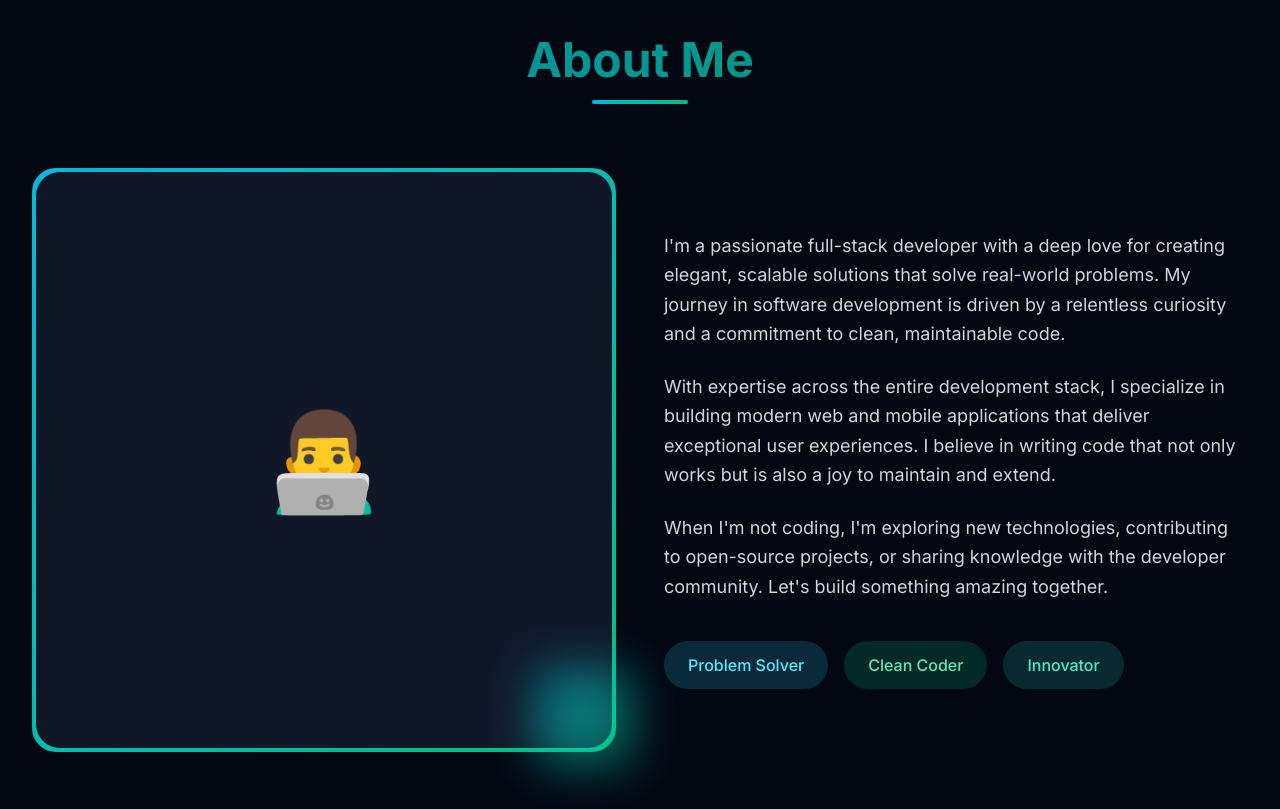
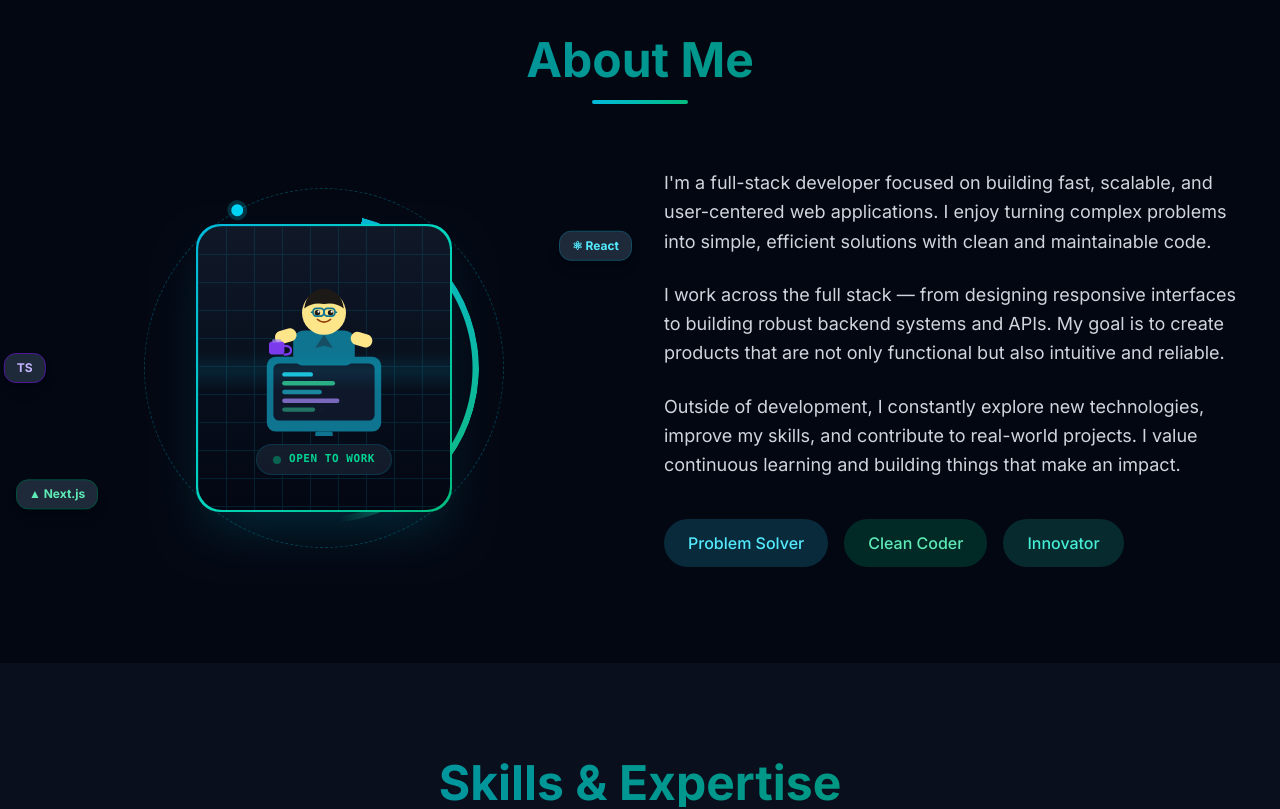
Before and after one commit to bukalla90/abuki_portfolio, a Next.js app: page / in a window 1280 px wide. Shown: the part 860-1669 px from the top of the page. Built offline with nearby package versions, Linux system fonts and the light colour scheme.

Commit message:
i have finished my portfolio for now

```diff
--- a/app/layout.tsx
+++ b/app/layout.tsx
@@ -20,7 +20,9 @@ export default function RootLayout({
 }) {
   return (
     <html lang="en" suppressHydrationWarning>
-      <body className={`${inter.className} bg-white dark:bg-gray-950 transition-colors duration-300`}>
+      <body
+        className={`${inter.className} bg-white dark:bg-gray-950 transition-colors duration-300`}
+      >
         <ThemeProvider
           attribute="class"
           defaultTheme="dark"
@@ -28,28 +30,74 @@ export default function RootLayout({
           disableTransitionOnChange
         >
           <Navigation />
+
           <PageTransition>
             <main className="min-h-screen">{children}</main>
           </PageTransition>
+
           <footer className="border-t border-gray-200 dark:border-gray-800 bg-white/50 dark:bg-gray-950/50 backdrop-blur-sm">
             <div className="max-w-7xl mx-auto px-4 sm:px-6 lg:px-8 py-8">
               <div className="flex flex-col md:flex-row justify-between items-center gap-4">
+                {/* Copyright */}
                 <p className="text-sm text-gray-500 dark:text-gray-400">
                   © {new Date().getFullYear()} Abubeker Oumer. All rights reserved.
                 </p>
+
+                {/* Social Links */}
                 <div className="flex space-x-6">
-                  <a href="#" className="text-gray-400 hover:text-cyan-500 dark:hover:text-cyan-400 transition-colors">
+
+                  {/* GitHub */}
+                  <a
+                    href="https://github.com/bukalla90"
+                    target="_blank"
+                    rel="noopener noreferrer"
+                    className="text-gray-400 hover:text-cyan-500 dark:hover:text-cyan-400 transition-colors"
+                  >
                     <span className="sr-only">GitHub</span>
-                    <svg className="h-6 w-6" fill="currentColor" viewBox="0 0 24 24"><path d="M12 0c-6.626 0-12 5.373-12 12 0 5.302 3.438 9.8 8.207 11.387.599.111.793-.261.793-.577v-2.234c-3.338.726-4.033-1.416-4.033-1.416-.546-1.387-1.333-1.756-1.333-1.756-1.089-.745.083-.729.083-.729 1.205.084 1.839 1.237 1.839 1.237 1.07 1.834 2.807 1.304 3.492.997.107-.775.418-1.305.762-1.604-2.665-.305-5.467-1.334-5.467-5.931 0-1.311.469-2.381 1.236-3.221-.124-.303-.535-1.524.117-3.176 0 0 1.008-.322 3.301 1.23.957-.266 1.983-.399 3.003-.404 1.02.005 2.047.138 3.006.404 2.291-1.552 3.297-1.23 3.297-1.23.653 1.653.242 2.874.118 3.176.77.84 1.235 1.911 1.235 3.221 0 4.609-2.807 5.624-5.479 5.921.43.372.823 1.102.823 2.222v3.293c0 .319.192.694.801.576 4.765-1.589 8.199-6.086 8.199-11.386 0-6.627-5.373-12-12-12z"/></svg>
+                    <svg className="h-6 w-6" fill="currentColor" viewBox="0 0 24 24">
+                      <path d="M12 0c-6.626 0-12 5.373-12 12 0 5.302 3.438 9.8 8.207 11.387.599.111.793-.261.793-.577v-2.234c-3.338.726-4.033-1.416-4.033-1.416-.546-1.387-1.333-1.756-1.333-1.756-1.089-.745.083-.729.083-.729 1.205.084 1.839 1.237 1.839 1.237 1.07 1.834 2.807 1.304 3.492.997.107-.775.418-1.305.762-1.604-2.665-.305-5.467-1.334-5.467-5.931 0-1.311.469-2.381 1.236-3.221-.124-.303-.535-1.524.117-3.176 0 0 1.008-.322 3.301 1.23.957-.266 1.983-.399 3.003-.404 1.02.005 2.047.138 3.006.404 2.291-1.552 3.297-1.23 3.297-1.23.653 1.653.242 2.874.118 3.176.77.84 1.235 1.911 1.235 3.221 0 4.609-2.807 5.624-5.479 5.921.43.372.823 1.102.823 2.222v3.293c0 .319.192.694.801.576 4.765-1.589 8.199-6.086 8.199-11.386 0-6.627-5.373-12-12-12z" />
+                    </svg>
                   </a>
-                  <a href="#" className="text-gray-400 hover:text-cyan-500 dark:hover:text-cyan-400 transition-colors">
+
+                  {/* LinkedIn */}
+                  <a
+                    href="https://www.linkedin.com/in/abubeker-oumer-hassen-bb61b93b0"
+                    target="_blank"
+                    rel="noopener noreferrer"
+                    className="text-gray-400 hover:text-cyan-500 dark:hover:text-cyan-400 transition-colors"
+                  >
                     <span className="sr-only">LinkedIn</span>
-                    <svg className="h-6 w-6" fill="currentColor" viewBox="0 0 24 24"><path d="M20.447 20.452h-3.554v-5.569c0-1.328-.027-3.037-1.852-3.037-1.853 0-2.136 1.445-2.136 2.939v5.667H9.351V9h3.414v1.561h.046c.477-.9 1.637-1.85 3.37-1.85 3.601 0 4.267 2.37 4.267 5.455v6.286zM5.337 7.433c-1.144 0-2.063-.926-2.063-2.065 0-1.138.92-2.063 2.063-2.063 1.14 0 2.064.925 2.064 2.063 0 1.139-.925 2.065-2.064 2.065zm1.782 13.019H3.555V9h3.564v11.452zM22.225 0H1.771C.792 0 0 .774 0 1.729v20.542C0 23.227.792 24 1.771 24h20.451C23.2 24 24 23.227 24 22.271V1.729C24 .774 23.2 0 22.222 0h.003z"/></svg>
+                    <svg className="h-6 w-6" fill="currentColor" viewBox="0 0 24 24">
+                      <path d="M20.447 20.452h-3.554v-5.569c0-1.328-.027-3.037-1.852-3.037-1.853 0-2.136 1.445-2.136 2.939v5.667H9.351V9h3.414v1.561h.046c.477-.9 1.637-1.85 3.37-1.85 3.601 0 4.267 2.37 4.267 5.455v6.286zM5.337 7.433c-1.144 0-2.063-.926-2.063-2.065 0-1.138.92-2.063 2.063-2.063 1.14 0 2.064.925 2.064 2.063 0 1.139-.925 2.065-2.064 2.065zm1.782 13.019H3.555V9h3.564v11.452z" />
+                    </svg>
                   </a>
-                  <a href="#" className="text-gray-400 hover:text-cyan-500 dark:hover:text-cyan-400 transition-colors">
-                    <span className="sr-only">Twitter</span>
-                    <svg className="h-6 w-6" fill="currentColor" viewBox="0 0 24 24"><path d="M23.953 4.57a10 10 0 01-2.825.775 4.958 4.958 0 002.163-2.723c-.951.555-2.005.959-3.127 1.184a4.92 4.92 0 00-8.384 4.482C7.69 8.095 4.067 6.13 1.64 3.162a4.822 4.822 0 00-.666 2.475c0 1.71.87 3.213 2.188 4.096a4.904 4.904 0 01-2.228-.616v.06a4.923 4.923 0 003.946 4.827 4.996 4.996 0 01-2.212.085 4.936 4.936 0 004.604 3.417 9.867 9.867 0 01-6.102 2.105c-.39 0-.779-.023-1.17-.067a13.995 13.995 0 007.557 2.209c9.053 0 13.998-7.496 13.998-13.985 0-.21 0-.42-.015-.63A9.935 9.935 0 0024 4.59z"/></svg>
+
+                  {/* X (Twitter) */}
+                  <a
+                    href="https://x.com/bukalla90"
+                    target="_blank"
+                    rel="noopener noreferrer"
+                    className="text-gray-400 hover:text-cyan-500 dark:hover:text-cyan-400 transition-colors"
+                  >
+                    <span className="sr-only">X</span>
+                    <svg className="h-6 w-6" fill="currentColor" viewBox="0 0 24 24">
+                      <path d="M18.244 2H21l-6.5 7.42L22 22h-6.828l-5.345-6.99L3.5 22H1l6.94-7.92L2 2h6.914l4.828 6.31L18.244 2zM17.2 20h1.5L7.2 4H5.6L17.2 20z"/>
+                    </svg>
                   </a>
+
+                  {/* Telegram 🔥 */}
+                  <a
+                    href="https://t.me/bukalla"
+                    target="_blank"
+                    rel="noopener noreferrer"
+                    className="text-gray-400 hover:text-cyan-500 dark:hover:text-cyan-400 transition-colors"
+                  >
+                    <span className="sr-only">Telegram</span>
+                    <svg className="h-6 w-6" fill="currentColor" viewBox="0 0 24 24">
+                      <path d="M9.993 15.876 9.74 19.5c.364 0 .522-.156.71-.344l1.704-1.62 3.533 2.586c.648.358 1.104.17 1.27-.602l2.305-10.8.001-.001c.196-.92-.332-1.28-.964-1.04L2.07 9.66c-.9.352-.887.852-.153 1.078l4.684 1.462 10.87-6.85c.512-.317.98-.142.598.175"/>
+                    </svg>
+                  </a>
+
                 </div>
               </div>
             </div>
--- a/components/AboutSection.tsx
+++ b/components/AboutSection.tsx
@@ -25,18 +25,168 @@ export default function AboutSection() {
   whileInView={{ opacity: 1, x: 0 }}
   viewport={{ once: true, margin: "-100px" }}
   transition={{ duration: 0.8 }}
-            className="relative"
+  className="relative flex items-center justify-center"
 >
-            <div className="aspect-square rounded-3xl bg-gradient-to-br from-cyan-500 to-emerald-500 p-1">
-              <div className="w-full h-full rounded-3xl bg-gray-100 dark:bg-gray-900 flex items-center justify-center overflow-hidden">
-                <div className="text-8xl">👨‍💻</div>
+  {/* Ambient background glow */}
+  <div className="absolute inset-0 -z-10">
+    <div className="absolute top-1/2 left-1/2 -translate-x-1/2 -translate-y-1/2 w-72 h-72 rounded-full bg-cyan-400/15 blur-3xl" />
+    <div className="absolute top-1/3 left-1/3 w-48 h-48 rounded-full bg-emerald-400/10 blur-2xl" />
+  </div>
+
+  {/* Slow-spinning dashed orbit */}
+  <motion.div
+    animate={{ rotate: 360 }}
+    transition={{ duration: 25, repeat: Infinity, ease: "linear" }}
+    className="absolute w-[360px] h-[360px] rounded-full border border-dashed border-cyan-400/25"
+  />
+
+  {/* Counter-spin solid ring with conic gradient */}
+  <motion.div
+    animate={{ rotate: -360 }}
+    transition={{ duration: 14, repeat: Infinity, ease: "linear" }}
+    className="absolute w-[310px] h-[310px] rounded-full"
+    style={{
+      background: "conic-gradient(from 180deg, #06b6d4 0deg, #10b981 120deg, transparent 160deg, transparent 360deg)",
+      mask: "radial-gradient(circle, transparent 148px, black 149px)",
+      WebkitMask: "radial-gradient(circle, transparent 148px, black 149px)",
+    }}
+  />
+
+  {/* Orbiting dot A */}
+  <motion.div
+    animate={{ rotate: 360 }}
+    transition={{ duration: 7, repeat: Infinity, ease: "linear" }}
+    className="absolute w-[360px] h-[360px]"
+  >
+    <div className="absolute top-0 left-1/2 -translate-x-1/2 -translate-y-1/2 w-3 h-3 rounded-full bg-cyan-400 ring-4 ring-cyan-400/20" />
+  </motion.div>
+
+  {/* Orbiting dot B */}
+  <motion.div
+    animate={{ rotate: -360 }}
+    transition={{ duration: 11, repeat: Infinity, ease: "linear" }}
+    className="absolute w-[310px] h-[310px]"
+  >
+    <div className="absolute bottom-0 left-1/2 -translate-x-1/2 translate-y-1/2 w-2 h-2 rounded-full bg-emerald-400 ring-4 ring-emerald-400/20" />
+  </motion.div>
+
+  {/* Main card */}
+  <div className="relative w-64 h-72 rounded-3xl overflow-hidden z-10 bg-gradient-to-br from-cyan-500 via-teal-400 to-emerald-500 p-[2px] shadow-2xl shadow-cyan-500/20">
+    <div className="relative w-full h-full rounded-3xl bg-gradient-to-b from-slate-50 to-gray-100 dark:from-gray-900 dark:to-gray-950 overflow-hidden flex flex-col items-center justify-center gap-2">
+
+      {/* Subtle grid bg */}
+      <div
+        className="absolute inset-0 opacity-[0.07] dark:opacity-[0.15]"
+        style={{
+          backgroundImage: "linear-gradient(#06b6d4 1px,transparent 1px),linear-gradient(90deg,#06b6d4 1px,transparent 1px)",
+          backgroundSize: "28px 28px",
+        }}
+      />
+
+      {/* SVG Developer Avatar */}
+      <svg
+        viewBox="0 0 160 160"
+        className="relative z-10 w-44 h-44"
+        fill="none"
+        xmlns="http://www.w3.org/2000/svg"
+      >
+        {/* Monitor */}
+        <rect x="28" y="88" width="104" height="68" rx="8" fill="#0e7490" />
+        <rect x="34" y="94" width="92" height="52" rx="5" fill="#0f172a" />
+        {/* Code lines on screen */}
+        <rect x="42" y="102" width="28" height="4" rx="2" fill="#22d3ee" opacity="0.9" />
+        <rect x="42" y="110" width="48" height="4" rx="2" fill="#34d399" opacity="0.8" />
+        <rect x="42" y="118" width="36" height="4" rx="2" fill="#22d3ee" opacity="0.6" />
+        <rect x="42" y="126" width="52" height="4" rx="2" fill="#a78bfa" opacity="0.7" />
+        <rect x="42" y="134" width="30" height="4" rx="2" fill="#34d399" opacity="0.5" />
+        {/* Blinking cursor */}
+        <motion.rect
+          x="76" y="134" width="3" height="4" rx="1" fill="#22d3ee"
+          animate={{ opacity: [1, 0, 1] }}
+          transition={{ duration: 1, repeat: Infinity }}
+        />
+        {/* Monitor stand */}
+        <rect x="72" y="156" width="16" height="8" rx="2" fill="#0e7490" />
+        <rect x="60" y="162" width="40" height="4" rx="2" fill="#0e7490" />
+
+        {/* Person body */}
+        <rect x="52" y="64" width="56" height="32" rx="10" fill="#0e7490" />
+        {/* Collar / shirt detail */}
+        <path d="M80 68 L72 80 L80 78 L88 80 Z" fill="#164e63" />
+
+        {/* Head */}
+        <circle cx="80" cy="48" r="20" fill="#fde68a" />
+        {/* Hair */}
+        <path d="M62 44 Q64 28 80 26 Q96 28 98 44 Q90 38 80 40 Q70 38 62 44Z" fill="#1c1917" />
+        {/* Eyes */}
+        <circle cx="74" cy="48" r="2.5" fill="#1c1917" />
+        <circle cx="86" cy="48" r="2.5" fill="#1c1917" />
+        <circle cx="75" cy="47" r="1" fill="white" />
+        <circle cx="87" cy="47" r="1" fill="white" />
+        {/* Smile */}
+        <path d="M74 54 Q80 59 86 54" stroke="#92400e" strokeWidth="1.5" strokeLinecap="round" fill="none" />
+        {/* Glasses */}
+        <rect x="70" y="44" width="10" height="7" rx="3" stroke="#0e7490" strokeWidth="1.5" fill="none" />
+        <rect x="80" y="44" width="10" height="7" rx="3" stroke="#0e7490" strokeWidth="1.5" fill="none" />
+        <line x1="80" y1="47.5" x2="80" y2="47.5" stroke="#0e7490" strokeWidth="1.5" strokeLinecap="round" />
+        <line x1="68" y1="47.5" x2="70" y2="47.5" stroke="#0e7490" strokeWidth="1.5" />
+        <line x1="90" y1="47.5" x2="92" y2="47.5" stroke="#0e7490" strokeWidth="1.5" />
+        {/* Arms */}
+        <rect x="34" y="66" width="20" height="12" rx="6" fill="#fde68a" transform="rotate(-15 34 66)" />
+        <rect x="106" y="64" width="20" height="12" rx="6" fill="#fde68a" transform="rotate(15 106 64)" />
+        {/* Mug in hand */}
+        <rect x="30" y="74" width="14" height="12" rx="3" fill="#7c3aed" />
+        <path d="M44 78 Q50 78 50 82 Q50 86 44 86" stroke="#7c3aed" strokeWidth="2" fill="none" strokeLinecap="round" />
+        <rect x="33" y="72" width="8" height="3" rx="1" fill="#a78bfa" opacity="0.7" />
+      </svg>
+
+      {/* Status bar */}
+      <div className="relative z-10 flex items-center gap-2 px-4 py-1.5 rounded-full bg-white/60 dark:bg-gray-800/60 backdrop-blur border border-cyan-200/60 dark:border-cyan-800/40">
+        <motion.div
+          animate={{ opacity: [1, 0.2, 1] }}
+          transition={{ duration: 1.4, repeat: Infinity }}
+          className="w-2 h-2 rounded-full bg-emerald-500"
+        />
+        <span className="text-[11px] font-mono font-semibold text-emerald-700 dark:text-emerald-400 tracking-wider uppercase">
+          Open to work
+        </span>
+      </div>
+
+      {/* Scan line */}
+      <motion.div
+        animate={{ y: ["-100%", "300%"] }}
+        transition={{ duration: 3.5, repeat: Infinity, ease: "linear", repeatDelay: 2 }}
+        className="absolute inset-x-0 h-10 bg-gradient-to-b from-transparent via-cyan-400/10 to-transparent pointer-events-none z-20"
+      />
     </div>
   </div>
+
+  {/* Floating badge — top right */}
   <motion.div
-              animate={{ y: [0, -10, 0] }}
+    animate={{ y: [0, -7, 0] }}
     transition={{ duration: 3, repeat: Infinity, ease: "easeInOut" }}
-              className="absolute -bottom-4 -right-4 w-24 h-24 bg-gradient-to-br from-cyan-400 to-emerald-400 rounded-2xl blur-xl opacity-50"
-            />
+    className="absolute top-2 -right-4 z-20 flex items-center gap-1.5 px-3 py-1.5 rounded-xl bg-white dark:bg-gray-800 shadow-lg shadow-black/10 border border-cyan-100 dark:border-cyan-900"
+  >
+    <span className="text-xs font-bold text-cyan-600 dark:text-cyan-300">⚛ React</span>
+  </motion.div>
+
+  {/* Floating badge — bottom left */}
+  <motion.div
+    animate={{ y: [0, 7, 0] }}
+    transition={{ duration: 3.5, repeat: Infinity, ease: "easeInOut", delay: 0.6 }}
+    className="absolute bottom-2 -left-4 z-20 flex items-center gap-1.5 px-3 py-1.5 rounded-xl bg-white dark:bg-gray-800 shadow-lg shadow-black/10 border border-emerald-100 dark:border-emerald-900"
+  >
+    <span className="text-xs font-bold text-emerald-600 dark:text-emerald-300">▲ Next.js</span>
+  </motion.div>
+
+  {/* Floating badge — left mid */}
+  <motion.div
+    animate={{ x: [0, -5, 0] }}
+    transition={{ duration: 4, repeat: Infinity, ease: "easeInOut", delay: 1 }}
+    className="absolute left-0 top-1/2 -translate-y-1/2 -translate-x-6 z-20 flex items-center gap-1.5 px-3 py-1.5 rounded-xl bg-white dark:bg-gray-800 shadow-lg shadow-black/10 border border-violet-100 dark:border-violet-900"
+  >
+    <span className="text-xs font-bold text-violet-600 dark:text-violet-300">TS</span>
+  </motion.div>
 </motion.div>
 
          <motion.div
@@ -47,21 +197,15 @@ export default function AboutSection() {
   className="space-y-6"
 >
   <p className="text-lg text-gray-600 dark:text-gray-300 leading-relaxed">
-              I&apos;m a passionate full-stack developer with a deep love for creating
-              elegant, scalable solutions that solve real-world problems. My
-              journey in software development is driven by a relentless curiosity
-              and a commitment to clean, maintainable code.
+    I&apos;m a full-stack developer focused on building fast, scalable, and user-centered web applications. I enjoy turning complex problems into simple, efficient solutions with clean and maintainable code.
   </p>
+
   <p className="text-lg text-gray-600 dark:text-gray-300 leading-relaxed">
-              With expertise across the entire development stack, I specialize in
-              building modern web and mobile applications that deliver exceptional
-              user experiences. I believe in writing code that not only works but
-              is also a joy to maintain and extend.
+    I work across the full stack — from designing responsive interfaces to building robust backend systems and APIs. My goal is to create products that are not only functional but also intuitive and reliable.
   </p>
+
   <p className="text-lg text-gray-600 dark:text-gray-300 leading-relaxed">
-              When I&apos;m not coding, I&apos;m exploring new technologies, contributing to
-              open-source projects, or sharing knowledge with the developer
-              community. Let&apos;s build something amazing together.
+    Outside of development, I constantly explore new technologies, improve my skills, and contribute to real-world projects. I value continuous learning and building things that make an impact.
   </p>
 
   <div className="flex gap-4 pt-4">
@@ -71,12 +215,14 @@ export default function AboutSection() {
     >
       Problem Solver
     </motion.div>
+
     <motion.div
       whileHover={{ scale: 1.05 }}
       className="px-6 py-3 rounded-full bg-emerald-100 dark:bg-emerald-900/50 text-emerald-700 dark:text-emerald-300 font-medium"
     >
       Clean Coder
     </motion.div>
+
     <motion.div
       whileHover={{ scale: 1.05 }}
       className="px-6 py-3 rounded-full bg-teal-100 dark:bg-teal-900/50 text-teal-700 dark:text-teal-300 font-medium"
--- a/components/ProjectsSection.tsx
+++ b/components/ProjectsSection.tsx
@@ -29,7 +29,7 @@ const projects = [
     description:
       "Comprehensive LMS platform for managing students, courses, and academic operations built with Next.js and Prisma.",
     tech: ["Next.js", "Prisma", "Tailwind CSS", "PostgreSQL"],
-  image: "https://images.unsplash.com/photo-1524178232363-1fb2b075b655?w=600&h=400&fit=crop",
+    image: "https://images.unsplash.com/photo-1524178232363-1fb2b075b655?w=600&h=400&fit=crop",
     link: "https://alif-lms.vercel.app/",
     color: "from-purple-500 to-indigo-500",
   },
@@ -45,13 +45,13 @@ const projects = [
   },
   {
     id: 5,
-    title: "Social Media API",
+    title: "Bukalla Shop - E-Commerce Platform",
     description:
-      "Scalable REST API with GraphQL support, real-time notifications, and advanced caching strategies.",
-    tech: ["Node.js", "Prisma", "PostgreSQL", "Redis"],
-    image: "https://images.unsplash.com/photo-1611162617474-5b21e879e113?w=600&h=400&fit=crop",
-    link: "#",
-    color: "from-cyan-500 to-emerald-500",
+      "Modern e-commerce platform with product browsing, cart management, secure checkout, and responsive design built with Next.js.",
+    tech: ["Next.js", "React", "Tailwind CSS", "E-Commerce"],
+    image: "https://images.unsplash.com/photo-1556742049-0cfed4f6a45d?w=600&h=400&fit=crop",
+    link: "https://bukalla-shop.vercel.app/",
+    color: "from-violet-500 to-purple-500",
   },
   {
     id: 6,
```
Lines whose indentation alone changed are shown as unchanged.
